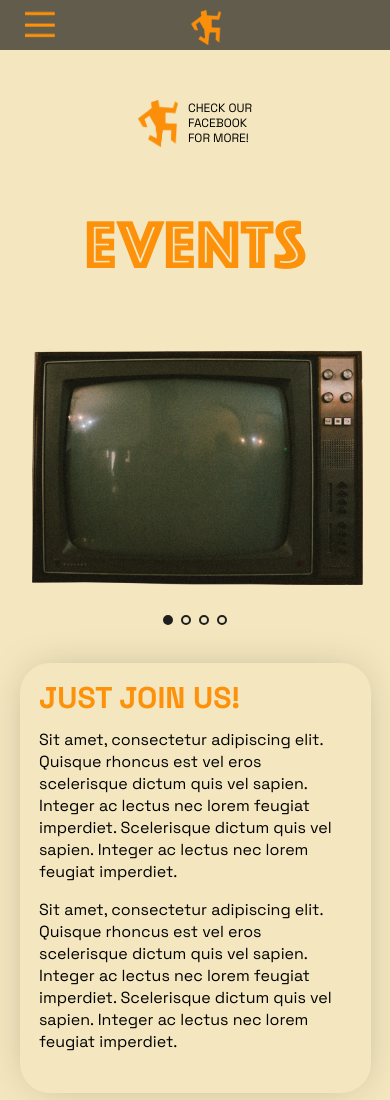
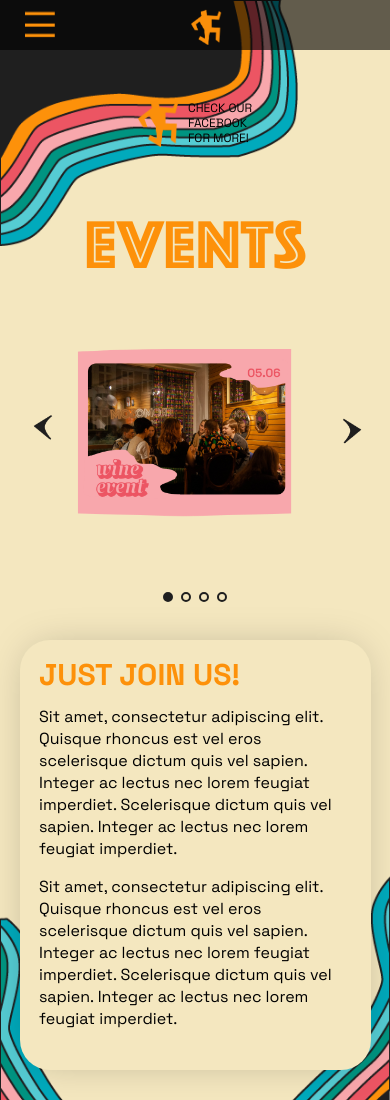
Before and after one commit to vlkeniko/2nd-sem-Final-exam-project, a plain HTML site: page HTML/events.html in a window 390 px wide. Shown: the top 1100 px of the page. Drawn offline with Linux system fonts and the light colour scheme; files whose address does not match are found by name; a web font is replaced by a local one.

Commit message:
card picture changes

```diff
--- a/CSS/events.css
+++ b/CSS/events.css
@@ -1,4 +1,10 @@
-.facebookmention{
+body {
+    background-image: url("/Pictures/events_pc.png");
+    background-repeat: repeat;
+    background-size: cover;
+}
+
+.facebookmention {
     display: flex;
     justify-content: left;
     align-items: center;
@@ -7,11 +13,12 @@
     margin-left: 250px;
 }
 
-.check{
+.check {
     font-size: 12px;
     font-family: 'Space Grotesk', sans-serif;
     line-height: 15px;
 }
+
 /*Code by Md Farzan: https://codepen.io/mdfarzan/pen/yLeEJZV*/
 
 #slider {
@@ -126,11 +133,12 @@
 
     /*We still need event backgrounds for mobile view here*/
     body {
-        background-image: none;
-        background-color: #f4e7bf;
+        background-image: url("/Pictures/mobile/events_mobile.png");
+        background-repeat: repeat;
+        background-size: cover;
     }
 
-    .facebookmention{
+    .facebookmention {
         display: flex;
         justify-content: center;
         align-items: center;
@@ -201,9 +209,3 @@
         width: 100%;
     }
 }
-
-/*body {
-    background-image: url("/Pictures/events_pc.png");
-    background-repeat: repeat;
-    background-size: cover;
-}*/
--- a/HTML/events.html
+++ b/HTML/events.html
@@ -78,7 +78,7 @@
             <div id="slider">
                 <div class="slide">
                     <!--Theese are the Pictures for the gallery-->
-                    <img class="eventpics" src="/Pictures/tv.png" alt="tv" width="600">
+                    <img class="eventpics" src="/Pictures/wine-event.png" alt="tv" width="600">
                 </div>
 
                 <div class="slide">
```
Also changed, not shown: HTML/menubar.html (+1 -1 lines), HTML/menucafe.html (+1 -1 lines).
